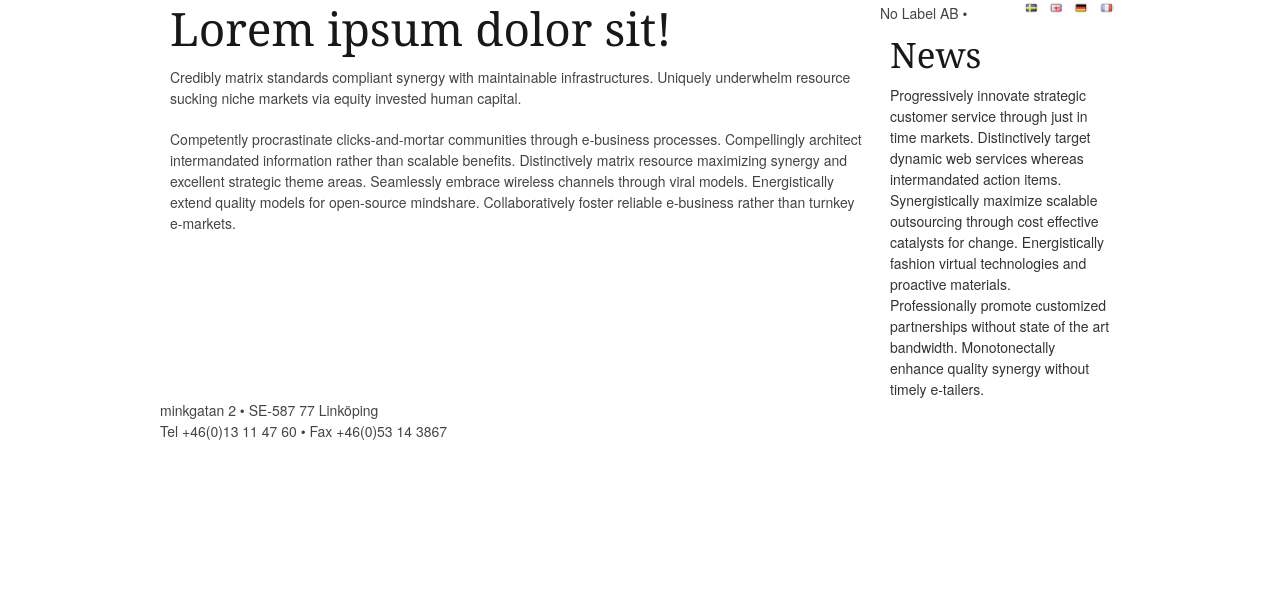
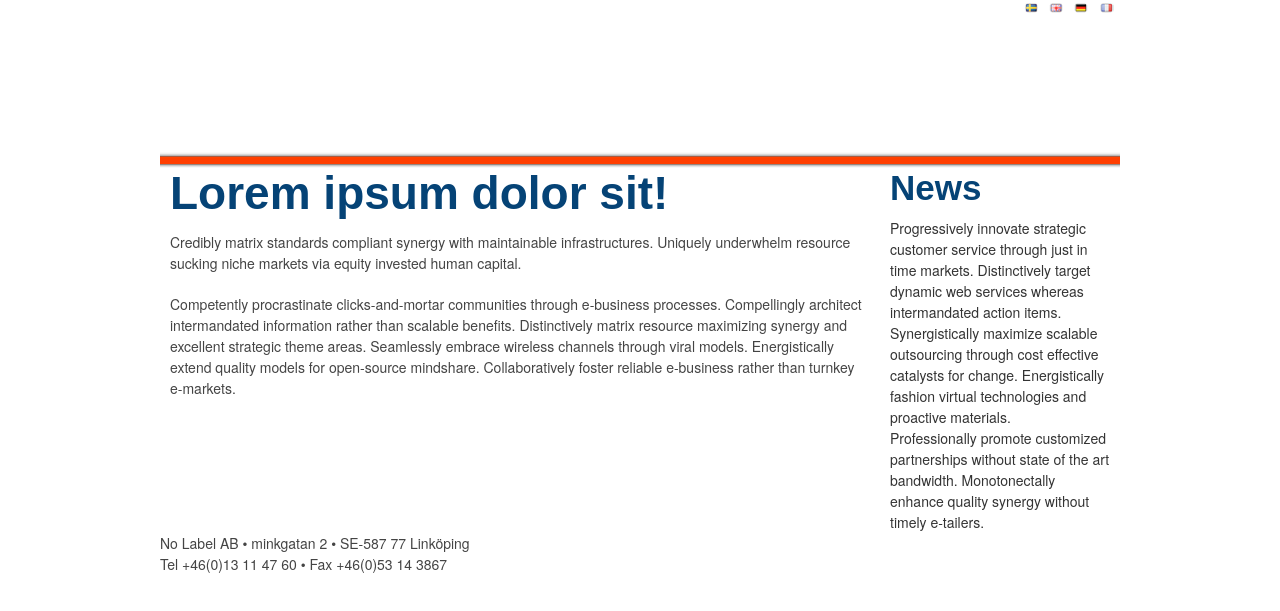
Before and after one commit to NiklasBr/nolabel, a plain HTML site: page index.html in a window 1280 px wide. Shown: the part 115-726 px from the top of the page. Drawn offline with Linux system fonts and the light colour scheme; a script that the page names is missing.

Commit message:
Sliderns storlek och utseende
TODO: Flytta in denna röda linje i body-background eftersom den ska
sträcka sig ut över hela dokumentet

```diff
--- a/styles/layout.css
+++ b/styles/layout.css
@@ -66,11 +66,28 @@ body {
 #lang .fr_fr {
   background-position: 0 -60px;
 }
+
 /* #Page Styles
 ================================================== */
 
+#slider {
+  height: 220px;
+  margin: -55px 0 0 0;
+  background: url('../images/body-red-line.png') repeat-x scroll left bottom; /*TODO:Flytta in denna röda linje i body-background eftersom den ska sträcka sig ut över hela dokumentet */
+}
+
+#promo {
+}
+
 /* #General Text Styles
 ================================================== */
+
+h1, h2, h3, h4, h5, h6 {
+  color: #054376;
+  /*blir Helvetica på iOS/OSX samt Arial på Windows för bästa läsbarhet*/
+  font-family: sans-serif;
+  font-weight: bold;
+}
 
 a {
   text-decoration: none;
```
Also changed, not shown: images/body-red-line.png (added).
